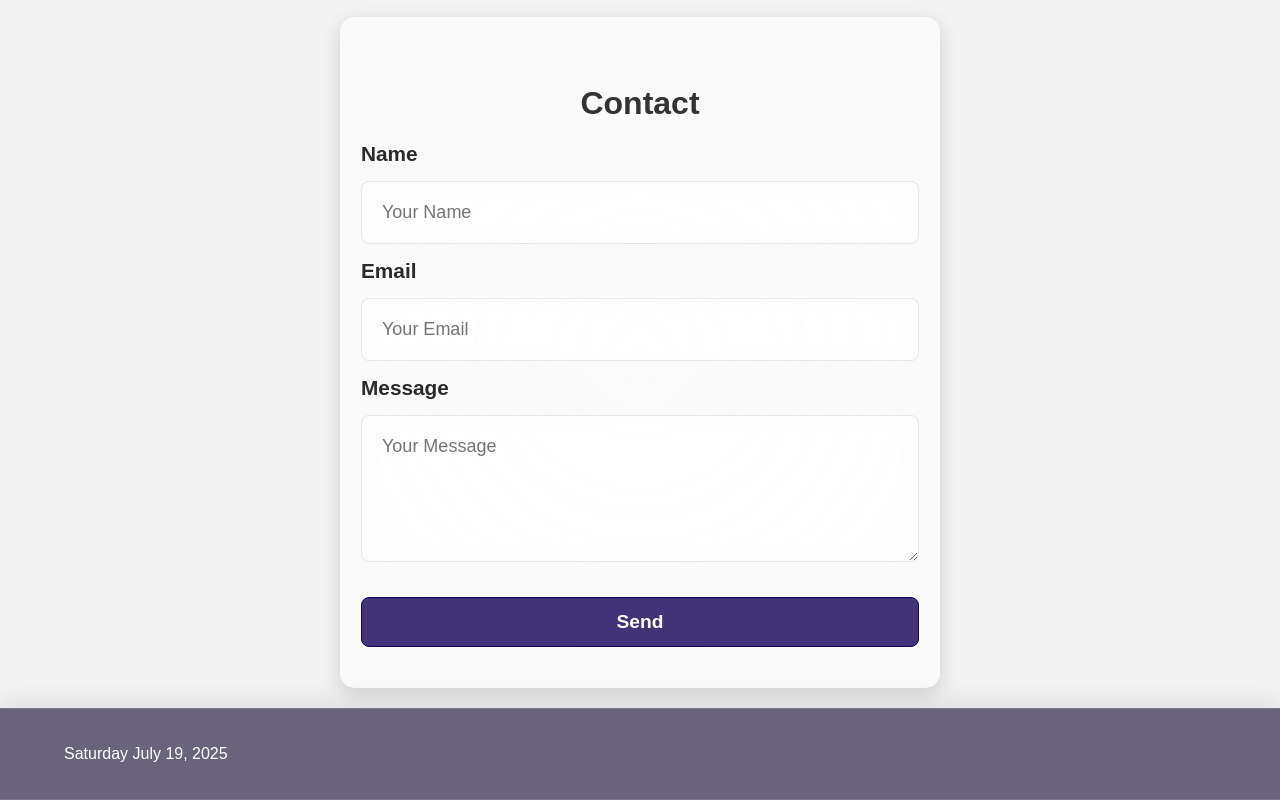
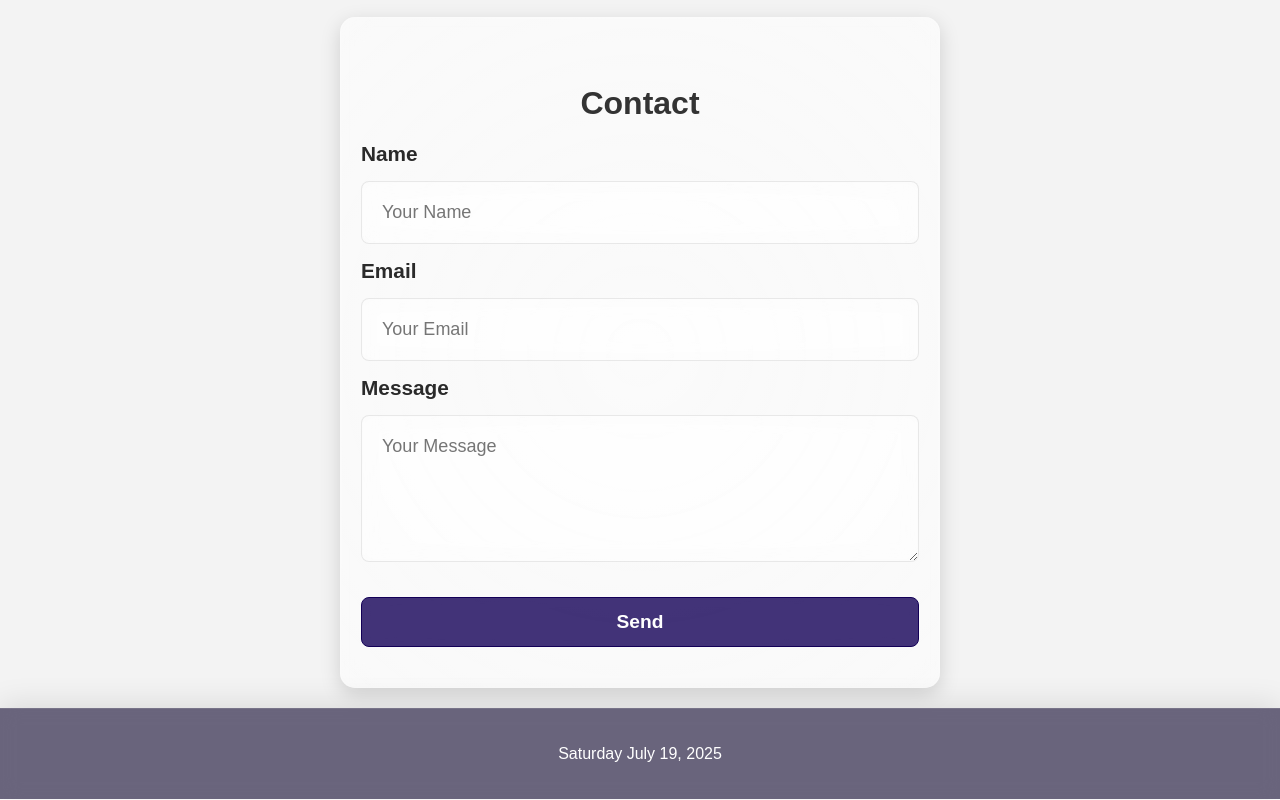
Before and after one commit to kironroy/kironroy-react, a React (Create React App) app: page / in a window 1280 px wide. Shown: the part 1848-2648 px from the top of the page. Built offline with nearby package versions, Linux system fonts and the light colour scheme; no server answers; a web font is replaced by a local one.

Commit message:
Update Footer.css
+ Fixed text align.

```diff
--- a/src/components/Footer.css
+++ b/src/components/Footer.css
@@ -3,25 +3,39 @@
   background: rgba(14, 5, 45, 0.6); /* translucent dark base */
   color: #fff;
   padding: 20px 0;
+  text-align: center;
+  margin-top: 20px;
   backdrop-filter: blur(10px);
   -webkit-backdrop-filter: blur(10px); /* Safari support */
-  border-bottom: 1px solid rgba(255, 255, 255, 0.1);
-  box-shadow: 0 4px 30px rgba(0, 0, 0, 0.1);
+  border-top: 1px solid rgba(255, 255, 255, 0.1);
+  box-shadow: 0 -4px 30px rgba(0, 0, 0, 0.1);
 }
 
+/* Footer Container */
 .footer .container {
   width: 90%;
   margin: 0 auto;
   display: flex;
-  justify-content: space-between;
+  justify-content: center;
   align-items: center;
+  flex-wrap: wrap;
+  text-align: center;
 }
 
+/* Footer Date - Centering Fix */
 .footer-date {
+  flex: 1;
   color: #ffffff;
   text-align: center;
 }
 
+/* Footer Paragraph */
+.footer p {
+  font-size: 1rem;
+  text-align: center;
+}
+
+/* Footer Nav Styles */
 .footer nav ul {
   list-style: none;
   display: flex;
@@ -40,31 +54,9 @@
   font-weight: 600;
 }
 
+/* Headings */
 h1 {
   color: #fff27a;
-}
-
-/* Footer Styles */
-.footer {
-  background: rgba(14, 5, 45, 0.6); /* translucent dark base */
-  color: #fff;
-  padding: 20px 0;
-  text-align: center;
-  margin-top: 20px;
-  backdrop-filter: blur(10px);
-  -webkit-backdrop-filter: blur(10px); /* Safari support */
-  border-top: 1px solid rgba(255, 255, 255, 0.1);
-  box-shadow: 0 -4px 30px rgba(0, 0, 0, 0.1);
-}
-
-.footer .container {
-  width: 90%;
-  margin: 0 auto;
-}
-
-.footer p {
-  font-size: 1rem;
-  text-align: center;
 }
 
 /* Responsive Styles */
@@ -72,6 +64,7 @@ h1 {
   .footer .container {
     flex-direction: column;
     align-items: center;
+    text-align: center;
   }
 
   .footer nav ul {
@@ -85,7 +78,6 @@ h1 {
   }
 }
 
-/* Dark Mode Tweaks */
 @media screen and (prefers-color-scheme: dark) {
   .footer {
     background: rgba(51, 51, 51, 0.7);
@@ -94,14 +86,5 @@ h1 {
     color: #fff;
   }
 
-  .footer {
-    background: rgba(51, 51, 51, 0.7);
-    backdrop-filter: blur(10px);
-    -webkit-backdrop-filter: blur(10px);
-    color: #fffdee;
-  }
 
-  h1 {
-    color: #bb86fc;
-  }
 }
```
